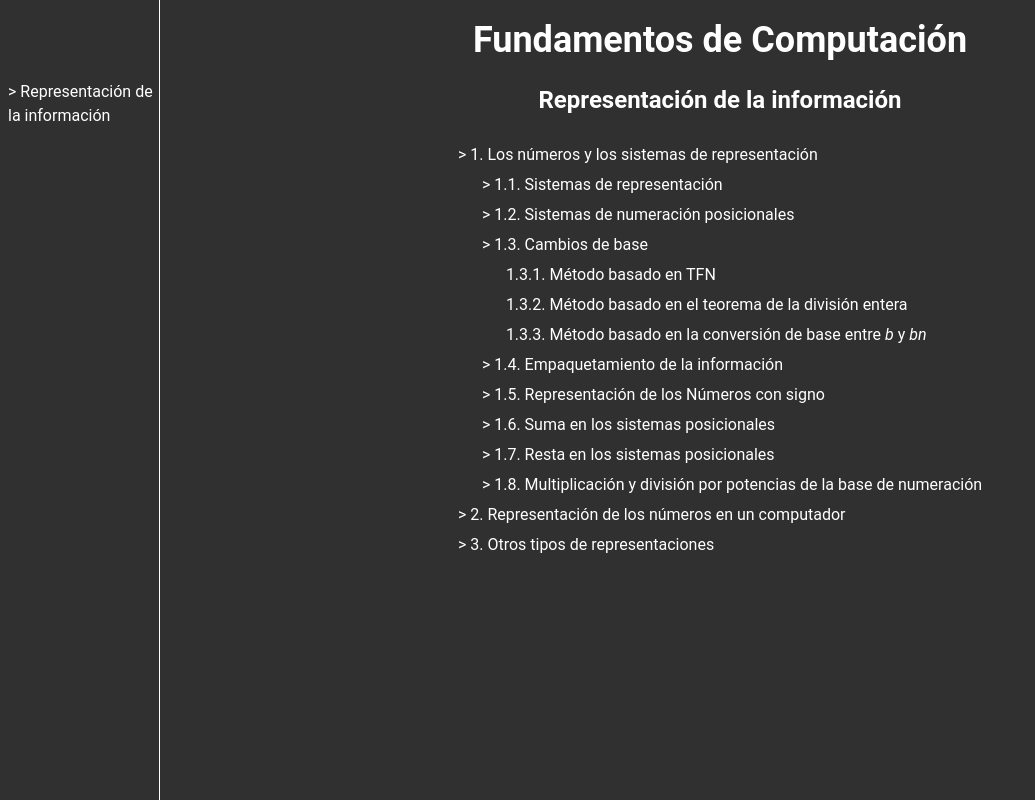
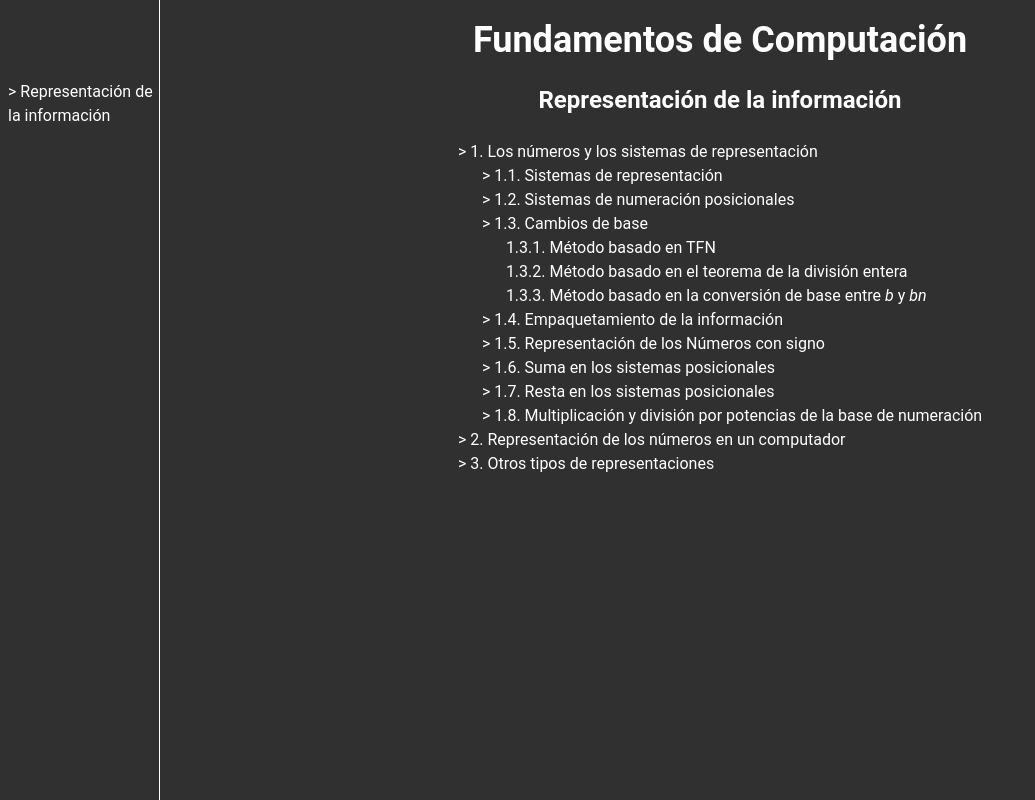
Before and after one commit to abravo83/angular-fundamentos-computacion, an Angular app: page /representacion-informacion in a window 1280 px wide. Shown: the whole page, without its empty margins (0-1035 px from the left). Built offline with nearby package versions, Linux system fonts and the light colour scheme.

Commit message:
añadir clases BEM a representacion-informacion

```diff
--- a/src/app/pages/representacion-informacion/representacion-informacion.html
+++ b/src/app/pages/representacion-informacion/representacion-informacion.html
@@ -1,37 +1,37 @@
-<header class="my-6">
-  <h2 class="text-2xl font-bold mt-6 text-center">Representación de la información</h2>
+<header class="header my-6">
+  <h2 class="header__title text-2xl font-bold mt-6 text-center">Representación de la información</h2>
 </header>
 <main>
-  <section>
-    <nav class="toc__container__nav">
-      <ul>
-        <li class="">
+  <section class="toc">
+    <nav class="toc__nav">
+      <ul class="toc__upper_list">
+        <li class="toc__item">
         > 1. Los números y los sistemas de representación
         </li>
-      <ul class="ml-6">
-        <li >
+        <ul class="toc__second_list ml-6">
+          <li class="toc__item">
           > 1.1. Sistemas de representación</li>
-        <li >
+          <li class="toc__item">
           > 1.2. Sistemas de numeración posicionales</li>
-        <li >
+          <li class="toc__item">
           > 1.3. Cambios de base</li>
-        <ul class="ml-6">
-          <li >
+            <ul class="toc__third_list ml-6">
+              <li class="toc__item">
               1.3.1. Método basado en TFN</li>
-          <li >
+              <li class="toc__item">
               1.3.2. Método basado en el teorema de la división entera</li>
-          <li >
+              <li class="toc__item">
               1.3.3. Método basado en la conversión de base entre <span class="italic">b</span> y <span class="italic">bn</span> </li>
             </ul>
-        <li > > 1.4. Empaquetamiento de la información</li>
-        <li > > 1.5. Representación de los  Números con signo</li>
-        <li > > 1.6. Suma en los sistemas posicionales</li>
-        <li > > 1.7. Resta en los sistemas posicionales</li>
-        <li > > 1.8. Multiplicación y división por potencias de la base de numeración</li>
+          <li class="toc__item"> > 1.4. Empaquetamiento de la información</li>
+          <li class="toc__item"> > 1.5. Representación de los  Números con signo</li>
+          <li class="toc__item"> > 1.6. Suma en los sistemas posicionales</li>
+          <li class="toc__item"> > 1.7. Resta en los sistemas posicionales</li>
+          <li class="toc__item"> > 1.8. Multiplicación y división por potencias de la base de numeración</li>
         </ul>
-        <li >
+        <li class="toc__item">
         > 2. Representación de los números en un computador</li>
-        <li >
+        <li class="toc__item">
         > 3. Otros tipos de representaciones</li>
       </ul>
     </nav>
```
Lines whose indentation alone changed are shown as unchanged.
